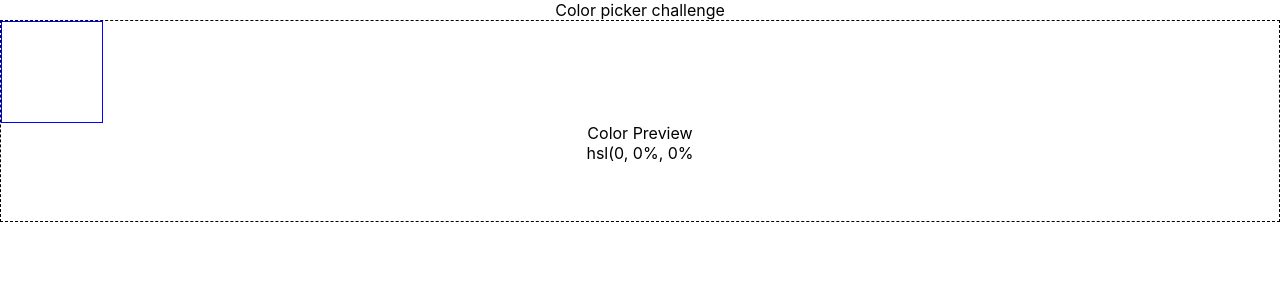
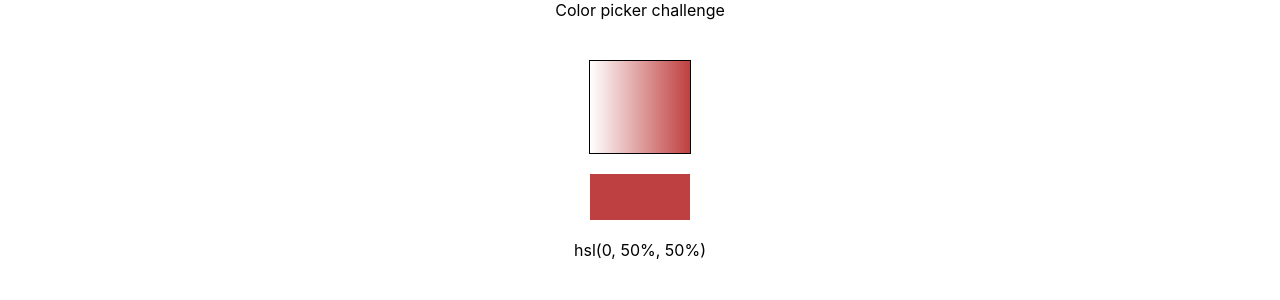
Before and after one commit to ravona/ColorPickerInReact, a React (Create React App) app: page / in a window 1280 px wide. Shown: the top 300 px of the page. Built offline with nearby package versions, Linux system fonts and the light colour scheme.

Commit message:
added onClick. passing selected color upwards

```diff
--- a/src/components/ColorPicker/ColorCode/ColorCode.jsx
+++ b/src/components/ColorPicker/ColorCode/ColorCode.jsx
@@ -1,9 +1,11 @@
 import React from "react";
+import "./ColorCode.css";
 
-export const ColorCode = ({saturation, lightness}) => {
+export const ColorCode = ({color}) => {
+  const {hue, saturation, lightness} = color;
   return (
     <div>
-      hsl(0, {saturation}%, {lightness}%
+      hsl({hue}, {saturation}, {lightness})
     </div>
   );
 };
--- a/src/components/ColorPicker/ColorPicker.css
+++ b/src/components/ColorPicker/ColorPicker.css
@@ -1,12 +1,8 @@
 .ColorPicker {
+  display: flex;
+  flex-direction: column;
+  align-items: center;
+  margin: 20px;
+  padding: 20px;
   height: 200px;
-  border: 1px dashed black;
 }
-
-.Rainbow {
-  height: 100px;
-  width: 100px;
-  border: 1px solid blue;
-  background: linear-gradient(to right, hsl(0, 0%, 0%), hsl(0, 100%, 100%)),
-    linear-gradient(to top, hsl(0, 0, 0), hsl(0, 100%, 100%));
-}
--- a/src/components/ColorPicker/ColorPicker.jsx
+++ b/src/components/ColorPicker/ColorPicker.jsx
@@ -1,24 +1,31 @@
 import {React, useState} from "react";
+
+// components:
+import {ColorSelect} from "./ColorSelect/ColorSelect";
 import {ColorPreview} from "./ColorPreview/ColorPreview";
 import {ColorCode} from "./ColorCode/ColorCode";
-
-// hooks:
-import {useMousePosition} from "../../hooks/useMousePosition";
 
 // style:
 import "./ColorPicker.css";
 
 export const ColorPicker = () => {
-  const rainbow = document.querySelector(".Rainbow");
-  const [saturation, setSaturation] = useState(50);
-  const [lightness, setLightness] = useState(50);
-  const position = useMousePosition(rainbow);
+  const [color, setColor] = useState({
+    hue: 0,
+    saturation: "50%",
+    lightness: "50%",
+  });
+
+  const {hue, saturation, lightness} = color;
+
+  const updateColorValue = (updatedColor) => {
+    setColor({...color, ...updatedColor});
+  };
 
   return (
     <div className="ColorPicker">
-      <div className="Rainbow"></div>
-      <ColorPreview />
-      <ColorCode saturation={position.x} lightness={position.y} />
+      <ColorSelect color={color} onUpdateColorValue={updateColorValue} />
+      <ColorPreview color={color} />
+      <ColorCode color={color} />
     </div>
   );
 };
--- /dev/null
+++ b/src/components/ColorPicker/ColorPreview/ColorPreview.css
@@ -0,0 +1,5 @@
+.ColorPreview {
+  height: 50px;
+  width: 100px;
+  margin-bottom: 20px;
+}
--- a/src/components/ColorPicker/ColorPreview/ColorPreview.jsx
+++ b/src/components/ColorPicker/ColorPreview/ColorPreview.jsx
@@ -1,5 +1,15 @@
 import React from "react";
 
-export const ColorPreview = () => {
-  return <div>Color Preview</div>;
+// style:
+import "./ColorPreview.css";
+
+export const ColorPreview = ({color}) => {
+  return (
+    <div
+      className="ColorPreview"
+      style={{
+        backgroundColor: `hsl(${color.hue}, ${color.saturation}, ${color.lightness})`,
+      }}
+    ></div>
+  );
 };
--- /dev/null
+++ b/src/components/ColorPicker/ColorSelect/ColorSelect.css
@@ -0,0 +1,16 @@
+.ColorSelect {
+  position: relative;
+  height: 100px;
+  width: 100px;
+  border: 1px solid #000;
+
+  background-image: linear-gradient(
+      to right,
+      hsl(0, 100%, 100%),
+      hsl(0, 50%, 50%)
+    ),
+    linear-gradient(to top, hsl(0, 0%, 0%), hsl(0, 50%, 50%));
+  margin-bottom: 20px;
+}
+
+/* Saturation goes from left to right, Lightness from bottom to top. */
--- /dev/null
+++ b/src/components/ColorPicker/ColorSelect/ColorSelect.jsx
@@ -0,0 +1,20 @@
+import {React} from "react";
+
+// style:
+import "./ColorSelect.css";
+
+// hooks:
+import {useMousePosition} from "../../../hooks/useMousePosition";
+const rainbow = document.querySelector(".ColorSelect");
+
+export const ColorSelect = ({onUpdateColorValue}) => {
+  const position = useMousePosition(window);
+
+  const updatedColor = {saturation: position.x, lightness: position.y};
+
+  const handleColorSelect = () => {
+    onUpdateColorValue(updatedColor);
+  };
+
+  return <div className="ColorSelect" onClick={handleColorSelect}></div>;
+};
--- a/src/hooks/useMousePosition.jsx
+++ b/src/hooks/useMousePosition.jsx
@@ -1,14 +1,14 @@
 import {useEffect, useState} from "react";
 
-export const useMousePosition = () => {
+export const useMousePosition = (element) => {
   const [position, setPosition] = useState({x: 0, y: 0});
 
   useEffect(() => {
     const setFromEvent = (e) => setPosition({x: e.clientX, y: e.clientY});
-    window.addEventListener("mousemove", setFromEvent);
+    element.addEventListener("mousemove", setFromEvent);
 
     return () => {
-      window.removeEventListener("mousemove", setFromEvent);
+      element.removeEventListener("mousemove", setFromEvent);
     };
   }, []);
 
```
Also changed, not shown: src/components/ColorPicker/ColorCode/ColorCode.css (added).
